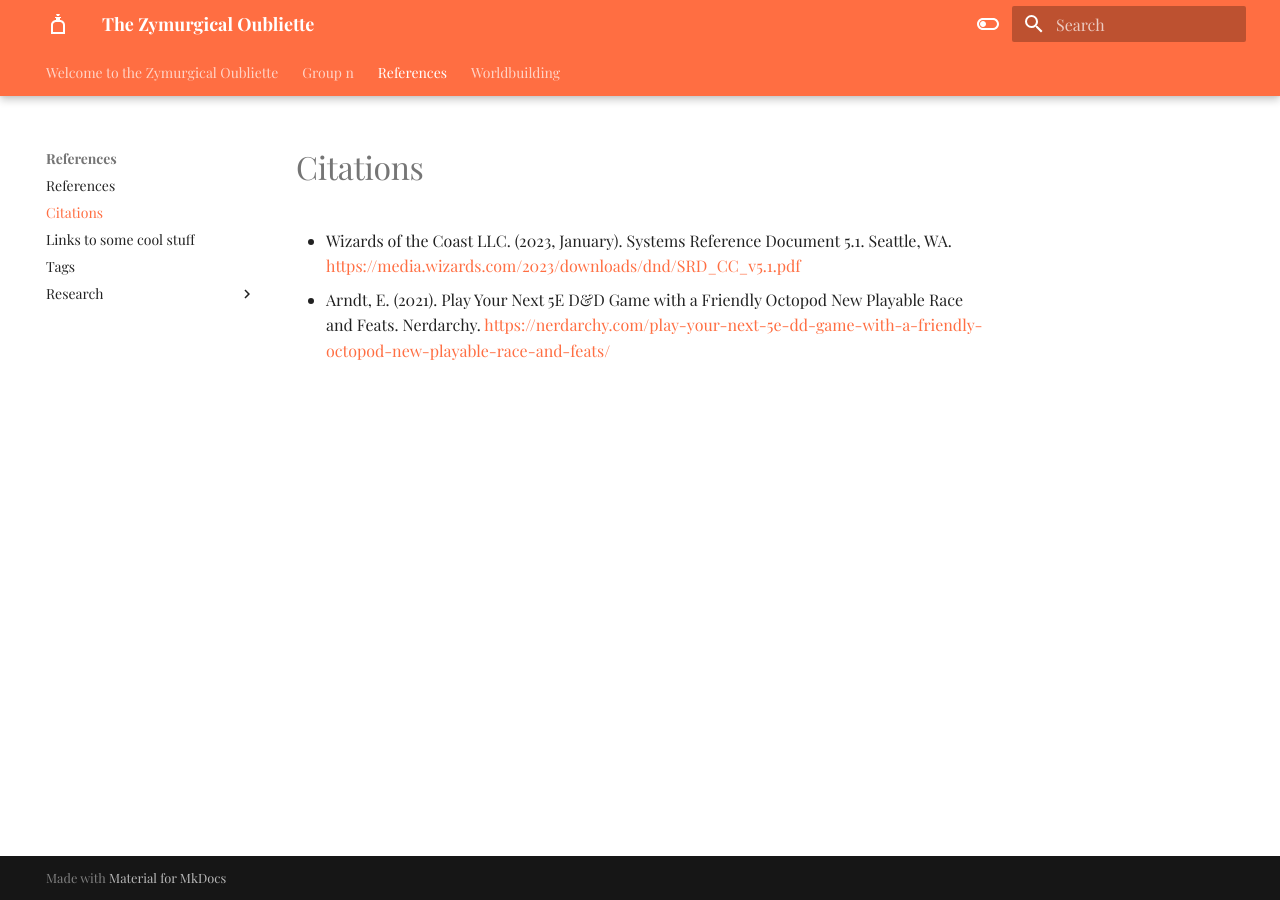
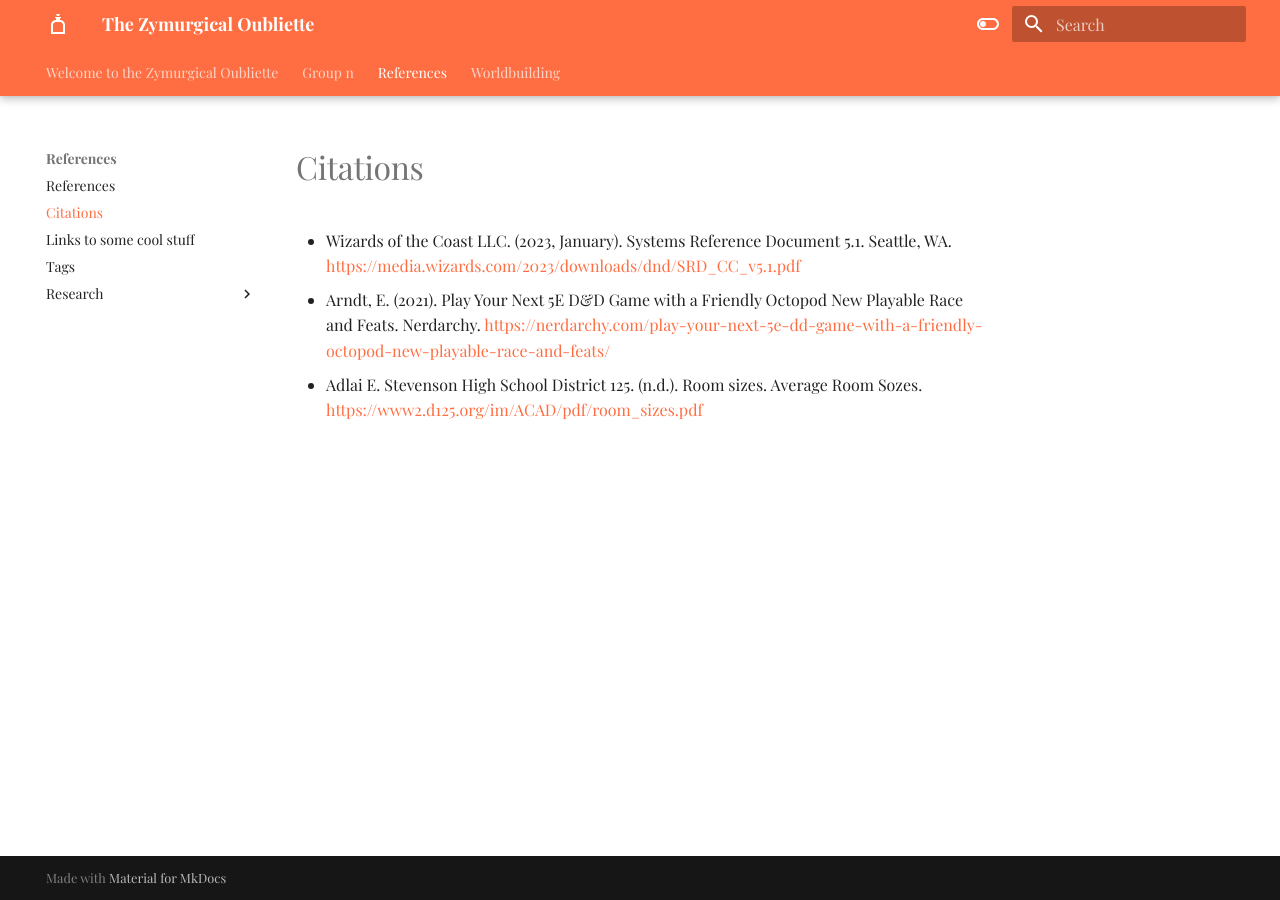
Before and after one commit to Half-Guinea-Press/zymurgical-oubliette, an MkDocs documentation site: the page built from docs/references/citations.md, in a window 1280 px wide. Built offline with MkDocs 1.6.1 and Material for MkDocs 9.7.7, drawn with Linux system fonts in a browser that asks for light colours; some web fonts are replaced; comment, search, counter and statistics services are not loaded.

Commit message:
Update citations.md

```diff
--- a/docs/references/citations.md
+++ b/docs/references/citations.md
@@ -2,3 +2,4 @@
 
 - Wizards of the Coast LLC. (2023, January). Systems Reference Document 5.1. Seattle, WA. [https://media.wizards.com/2023/downloads/dnd/SRD_CC_v5.1.pdf](https://media.wizards.com/2023/downloads/dnd/SRD_CC_v5.1.pdf)
 - Arndt, E. (2021). Play Your Next 5E D&D Game with a Friendly Octopod New Playable Race and Feats. Nerdarchy. [https://nerdarchy.com/play-your-next-5e-dd-game-with-a-friendly-octopod-new-playable-race-and-feats/](https://nerdarchy.com/play-your-next-5e-dd-game-with-a-friendly-octopod-new-playable-race-and-feats/)
+- Adlai E. Stevenson High School District 125. (n.d.). Room sizes. Average Room Sozes. [https://www2.d125.org/im/ACAD/pdf/room_sizes.pdf](https://www2.d125.org/im/ACAD/pdf/room_sizes.pdf)
```
